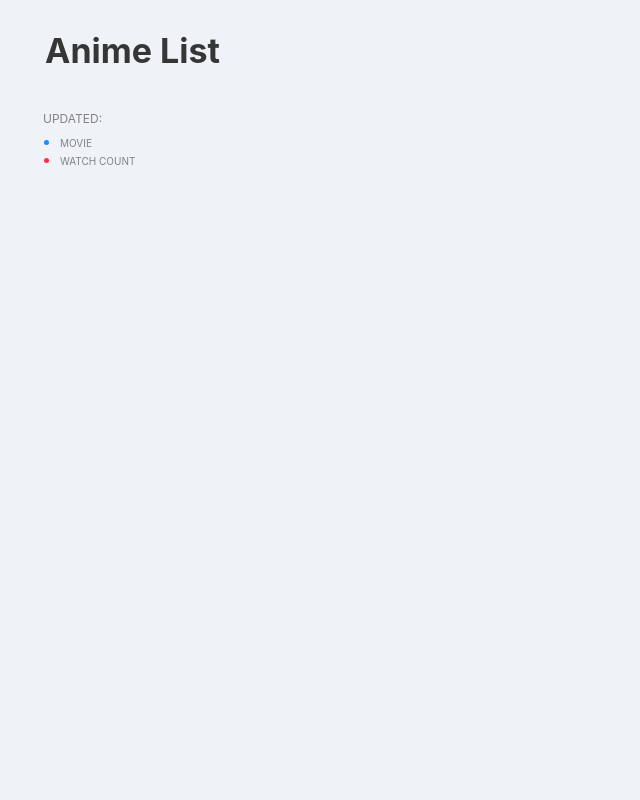
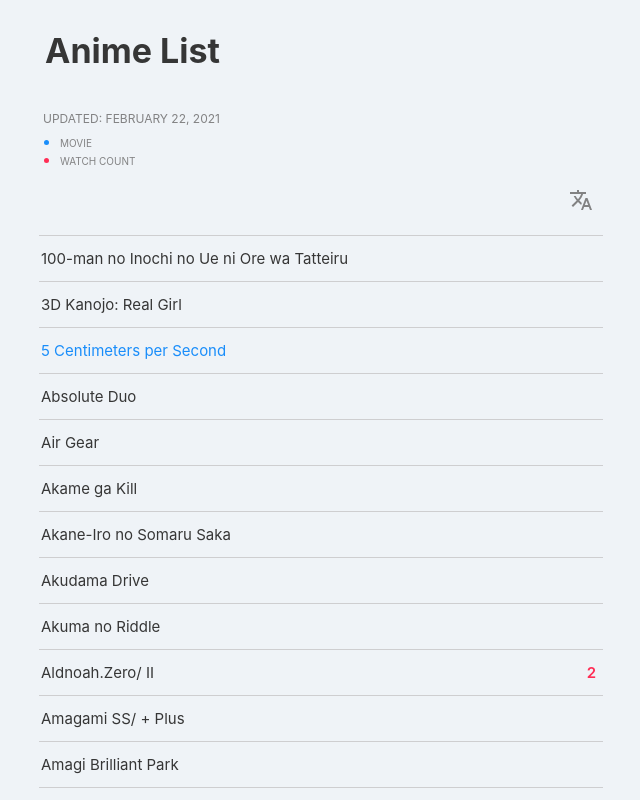
Before and after one commit to s20016/Animate, a React (Create React App) app: page / in a window 1280 px wide. Shown: the top 800 px of the page, without its empty margins (327-967 px from the left). Built offline with nearby package versions, Linux system fonts and the light colour scheme.

Commit message:
Feat: Japanese title

```diff
--- a/public/data/list.json
+++ b/public/data/list.json
@@ -10,7 +10,7 @@
     },
     { "mal_id": "36793",
       "en_title": "3D Kanojo: Real Girl",
-      "ja_title": "３Ｄ彼女　リアルガール",
+      "ja_title": "３Ｄ彼女 リアルガール",
       "subtitle": "",
       "type": "Anime",
       "count" : "1"
@@ -108,7 +108,7 @@
     },
     { "mal_id": "15039",
       "en_title": "Ano Hana: The Movie",
-      "ja_title": "劇場版 あの日見た花の名前を僕達はまだ知らない",
+      "ja_title": "劇場版 あの花",
       "subtitle": "",
       "type": "Movie",
       "count" : "1"
@@ -171,7 +171,7 @@
     },
     { "mal_id": "11285",
       "en_title": "Black Rock Shooter",
-      "ja_title": "ブラック★ロックシューター",
+      "ja_title": "ブラック・ロックシューター",
       "subtitle": "",
       "type": "Anime",
       "count" : "1"
@@ -274,7 +274,7 @@
       "type": "Anime",
       "count" : "1"
     },
-    { "mal_id": "32887",
+    { "mal_id": "28121",
       "en_title": "DanMachi",
       "ja_title": "ダンジョンに出会いを求めるのは間違っているだろうか",
       "subtitle": "II/ III/ OVA",
@@ -375,7 +375,7 @@
     { "mal_id": "37520",
       "en_title": "Dororo",
       "ja_title": "どろろ",
-      "subtitle": "19",
+      "subtitle": "2019",
       "type": "Anime",
       "count" : "1"
     },
@@ -528,7 +528,7 @@
     },
     { "mal_id": "15729",
       "en_title": "Hagure Yuusha no Estetica",
-      "ja_title": "はぐれ勇者の鬼畜美学〈エステティカ〉恥じらいいっぱい",
+      "ja_title": "はぐれ勇者の鬼畜美学恥じらいいっぱい",
       "subtitle": "",
       "type": "Anime",
       "count" : "1"
@@ -1271,7 +1271,7 @@
     { "mal_id": "30911",
       "en_title": "Tales of Zestria the X",
       "ja_title": "テイルズ オブ ゼスティリア ザ クロス",
-      "subtitle": "2nd Season",
+      "subtitle": "II",
       "type": "Anime",
       "count" : "1"
     },
@@ -1485,7 +1485,7 @@
       "type": "Anime",
       "count" : "1"
     },
-    { "mal_id": "28497",
+    { "mal_id": "18677",
       "en_title": "Yusibu",
       "ja_title": "勇者になれなかった俺はしぶしぶ就職を決意しました",
       "subtitle": "",
--- a/src/App.jsx
+++ b/src/App.jsx
@@ -2,12 +2,18 @@ import React from 'react';
 import './css/main.css';
 
 import AnimeHeader from './components/AnimeHeader'
+import AnimeList from './components/AnimeList'
+import AnimeFooter from './components/AnimeFooter'
 
 export default class App extends React.Component {
 
   render() {
     return (
-      <AnimeHeader/>
+      <>
+        <AnimeHeader/>
+        <AnimeList/>
+        <AnimeFooter/>
+      </>
     )
   }
 }
--- a/src/components/AnimeFooter.jsx
+++ b/src/components/AnimeFooter.jsx
@@ -0,0 +1,31 @@
+import React, { useEffect, useState } from 'react';
+
+import KeyboardArrowUpOutlinedIcon from '@material-ui/icons/KeyboardArrowUpOutlined';
+
+const AnimeFooter = () => {
+  const [count, setCount] = useState(0)
+
+  useEffect(() => {
+    const list = "http://localhost:3000/Animate/data/list.json"
+    // const list = "https://s20016.github.io/Animate/data/list.json"
+    fetch(list)
+      .then(res => res.json())
+      .then(json => { setCount(json.anime) })
+
+  }, [])
+
+  return (
+    <div className="footer">
+      <div className="total">
+        <p className="count">{count.length} Anime</p>
+      </div>
+      <div className="btt">
+        <a href="#title" className="gotopbtn">
+          <KeyboardArrowUpOutlinedIcon className="btn" />
+        </a>
+      </div>
+    </div>
+  )
+}
+
+export default AnimeFooter
--- a/src/components/AnimeHeader.jsx
+++ b/src/components/AnimeHeader.jsx
@@ -1,4 +1,16 @@
+import React, { useEffect, useState } from 'react';
+
 const AnimeHeader = () => {
+  const [date, setDate] = useState("Loading Date")
+
+  useEffect(() => {
+    const list = "http://localhost:3000/Animate/data/list.json"
+    // const list = "https://s20016.github.io/Animate/data/list.json"
+    fetch(list)
+      .then(res => res.json())
+      .then(json => { setDate(json.update) })
+
+  }, [])
 
   return (
     <>
@@ -8,7 +20,7 @@ const AnimeHeader = () => {
 
       <section className="subHeader">
         <div className="update">
-          <p>Updated: </p>
+          <p>Updated: {date}</p>
         </div>
         <div className="legend">
           <ul>
--- /dev/null
+++ b/src/components/AnimeList.jsx
@@ -0,0 +1,62 @@
+import React, { useEffect, useState } from 'react';
+
+import TranslateIcon from '@material-ui/icons/Translate';
+// import GTranslateIcon from '@material-ui/icons/GTranslate';
+
+const AnimeList = () => {
+  const [anime, setAnime] = useState([])
+  const [isEN, setEN] = useState(true)
+
+  console.log(isEN)
+
+  useEffect(() => {
+    const list = "http://localhost:3000/Animate/data/list.json"
+    // const list = "https://s20016.github.io/Animate/data/list.json"
+    fetch(list)
+      .then(res => res.json())
+      .then(json => { setAnime(json.anime) })
+
+    // console.log(anime)
+  }, [])
+
+  let listFinal = []
+
+  for (const anititle of anime) {
+    const mal_id = anititle.mal_id
+    const en_title = anititle.en_title
+    const ja_title = anititle.ja_title
+    const subtitle = anititle.subtitle
+    const ani_type = anititle.type
+    const ani_count = anititle.count
+
+    listFinal.push(
+      <li key={mal_id} className={
+        (ani_type === "Anime")
+          ? (isEN) ? "A" : "A ja_title"
+          : (isEN) ? "M" : "M ja_title"
+      }>
+        { (subtitle !== "")
+          ? <>{ (isEN) ? en_title : ja_title }/ {subtitle}</>
+          : <>{ (isEN) ? en_title : ja_title }</>
+        }
+        { (ani_count > 1)
+          ? <span className="R">{ani_count}</span>
+          : <span className="R"></span>
+        }
+      </li>
+    )
+  }
+
+  return (
+    <>
+      <div className="display">
+        <button className="displayList" onClick={() => { setEN(!(isEN)) }}>
+          <TranslateIcon/>
+        </button>
+      </div>
+      <div className="aniList">{listFinal}</div>
+    </>
+  )
+}
+
+export default AnimeList
--- a/src/css/main.css
+++ b/src/css/main.css
@@ -1,3 +1,4 @@
+@import url("https://fonts.googleapis.com/css2?family=M+PLUS+Rounded+1c:wght@100;300;400&family=Noto+Serif+JP:wght@300&display=swap");
 @media (prefers-color-scheme: dark) {
   :root {
     --BG: #101010;
@@ -144,6 +145,11 @@ header .mainHeader {
   -webkit-box-direction: normal;
       -ms-flex-direction: column;
           flex-direction: column;
+}
+
+.aniList .ja_title {
+  font-size: 14px;
+  font-family: 'Noto Serif JP', serif;
 }
 
 .aniList .M, .aniList .A {
```
Also changed, not shown: src/css/main.scss (+7 -0 lines), 1 other file (tests, documents, lock files or other folders).
